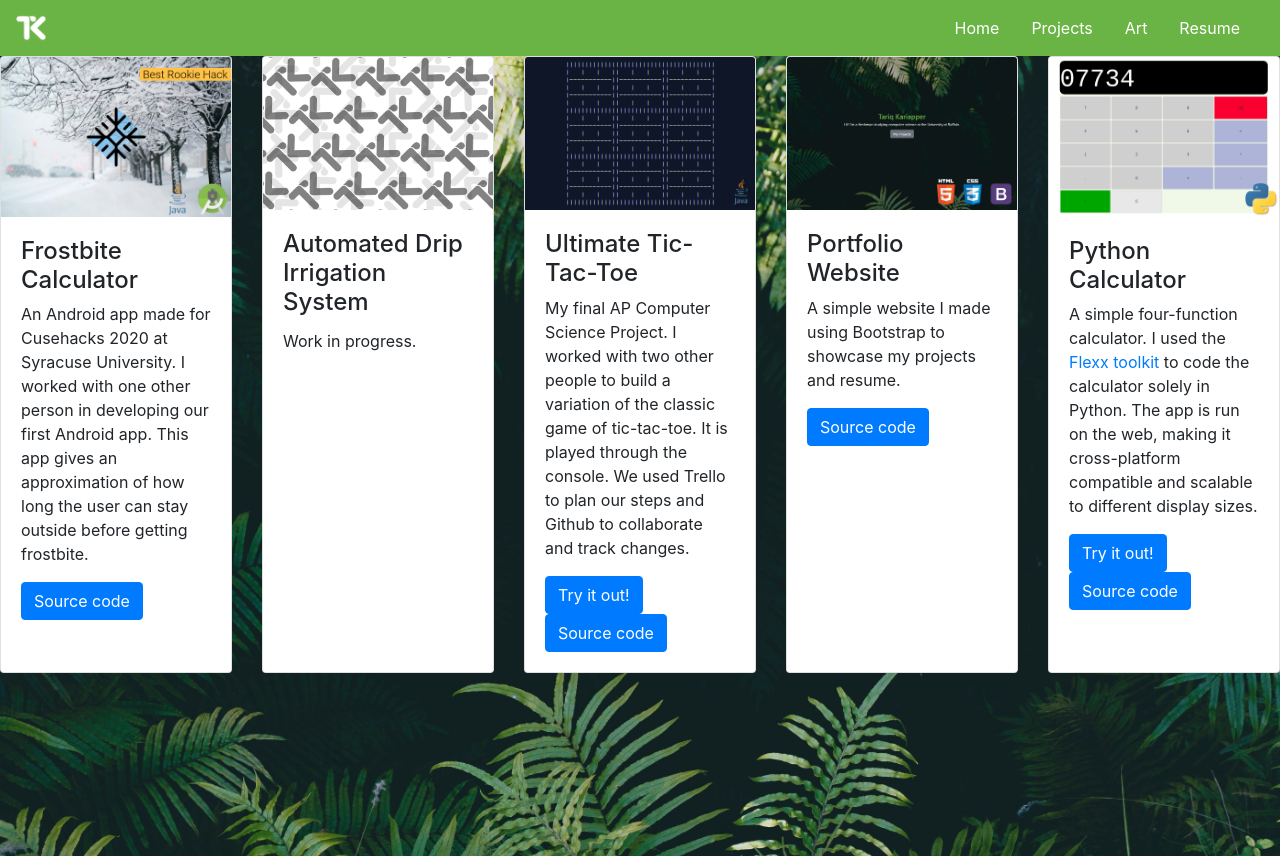
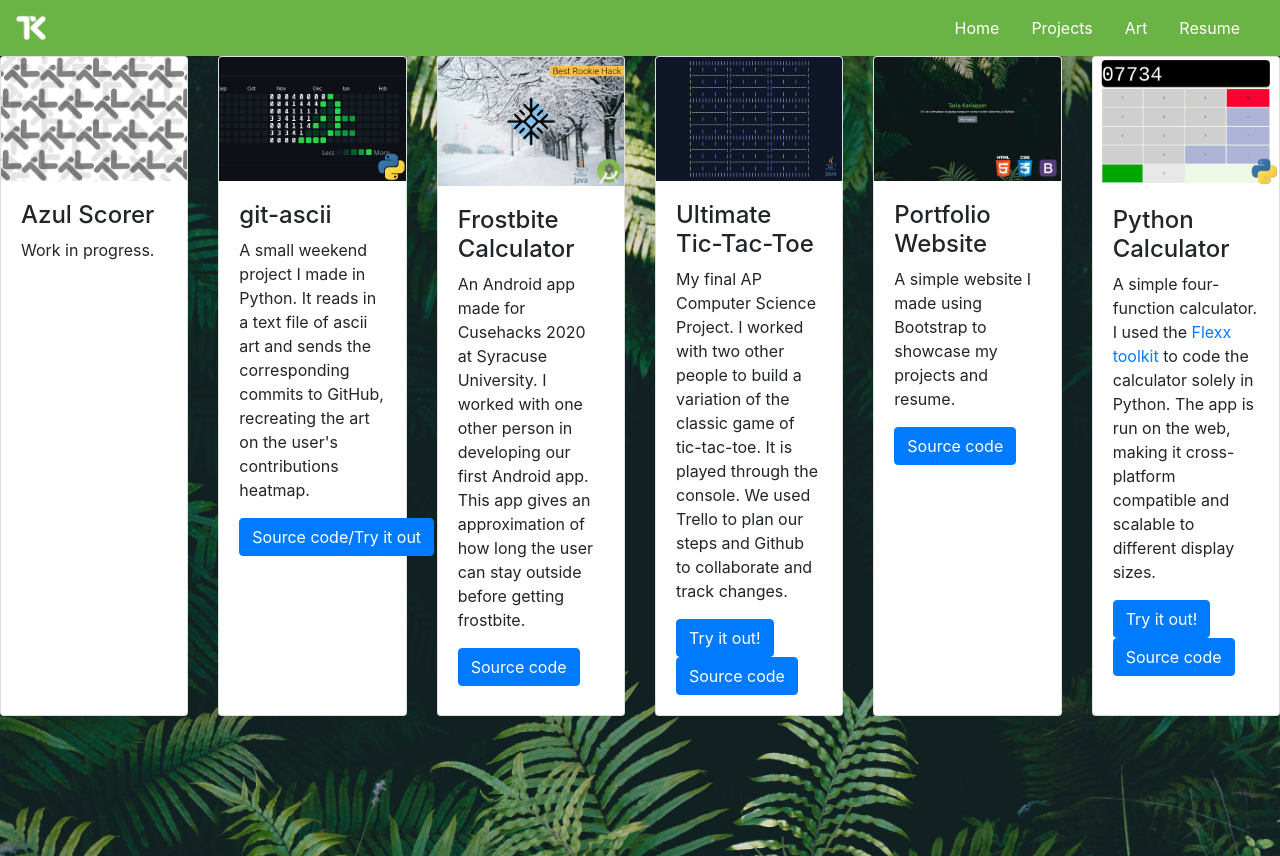
Before and after one commit to tariapper/tariapper.github.io, a plain HTML site: page projects.html in a window 1280 px wide. Shown: the top 856 px of the page. Drawn offline with nearby package versions, Linux system fonts and the light colour scheme.

Commit message:
Added git-ascii project

```diff
--- a/projects.html
+++ b/projects.html
@@ -28,6 +28,22 @@
 	<header class="page-header header container-fluid">
 		<div class="card-deck">
 			<div class="row">
+				<div class="card">
+					<img class="card-img-top" src="images/wip.jpg" alt="Card image cap">
+		  		<div class="card-body">
+		    		<h4 class="card-text">Azul Scorer</h4>
+		    		<p class="card-text">Work in progress.</p>
+		    		<!-- <a href="https://github.com/tariapper/git-ascii" class="btn btn-primary" target="blank">Source code/Try it out</a> -->
+					</div>
+			  </div>
+				<div class="card">
+					<img class="card-img-top" src="images/gitascii.png" alt="Card image cap">
+		  		<div class="card-body">
+		    		<h4 class="card-text">git-ascii</h4>
+		    		<p class="card-text">A small weekend project I made in Python. It reads in a text file of ascii art and sends the corresponding commits to GitHub, recreating the art on the user's contributions heatmap.</p>
+		    		<a href="https://github.com/tariapper/git-ascii" class="btn btn-primary" target="blank">Source code/Try it out</a>
+					</div>
+			  </div>
 		  <div class="card">
 				<img class="card-img-top" src="images/frostbiteCalc.png" alt="Card image cap">
 	  		<div class="card-body">
@@ -36,13 +52,13 @@
 	    		<a href="https://github.com/ynkelka/FrostbiteCalculator" class="btn btn-primary" target="blank">Source code</a>
 				</div>
 		  </div>
-		  <div class="card">
+		  <!-- <div class="card">
 		    <img class="card-img-top" src="images/wip.jpg" alt="Card image cap">
 		    <div class="card-body">
 		      <h4 class="card-title">Automated Drip Irrigation System</h4>
 		      <p class="card-text">Work in progress.</p>
 		    </div>
-		  </div>
+		  </div> -->
 		  <div class="card">
 				<img class="card-img-top" src="images/utt.png" alt="Card image cap">
 	  		<div class="card-body">
```
Also changed, not shown: images/gitascii.png (added).
